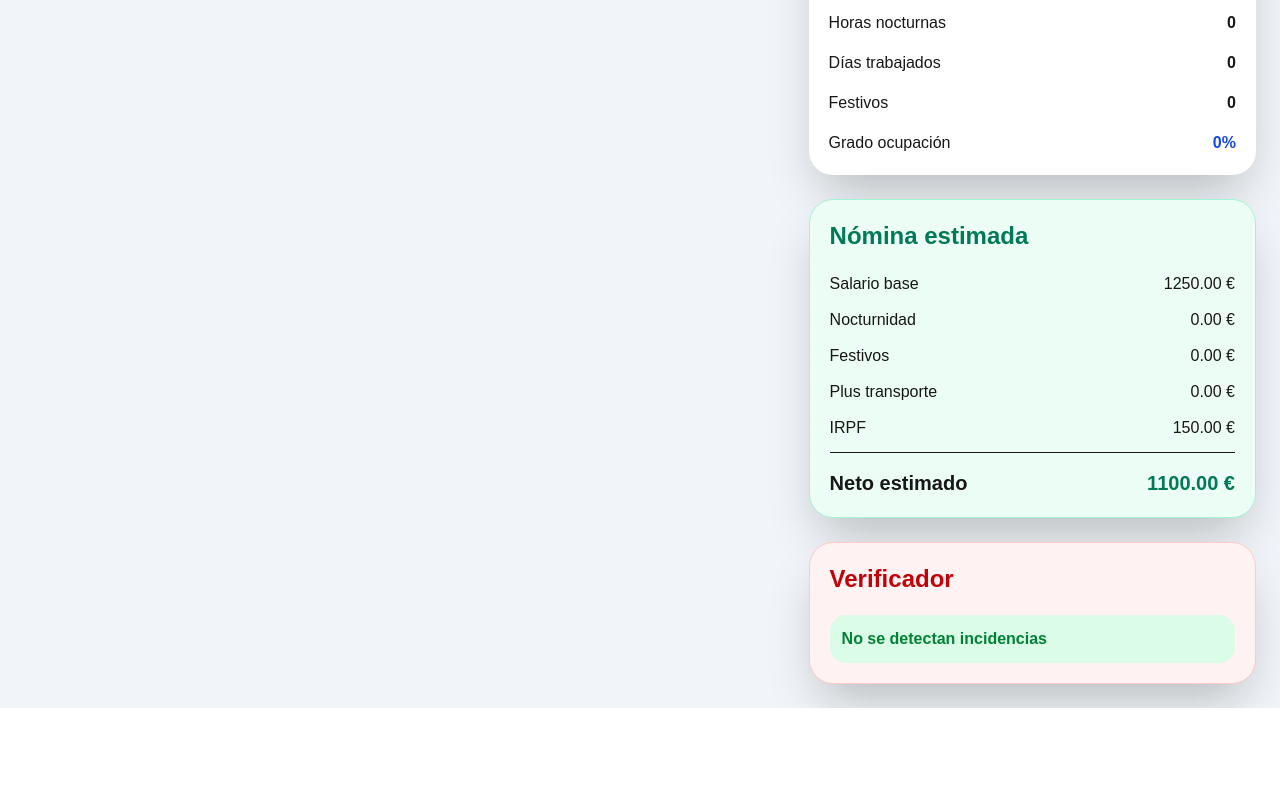
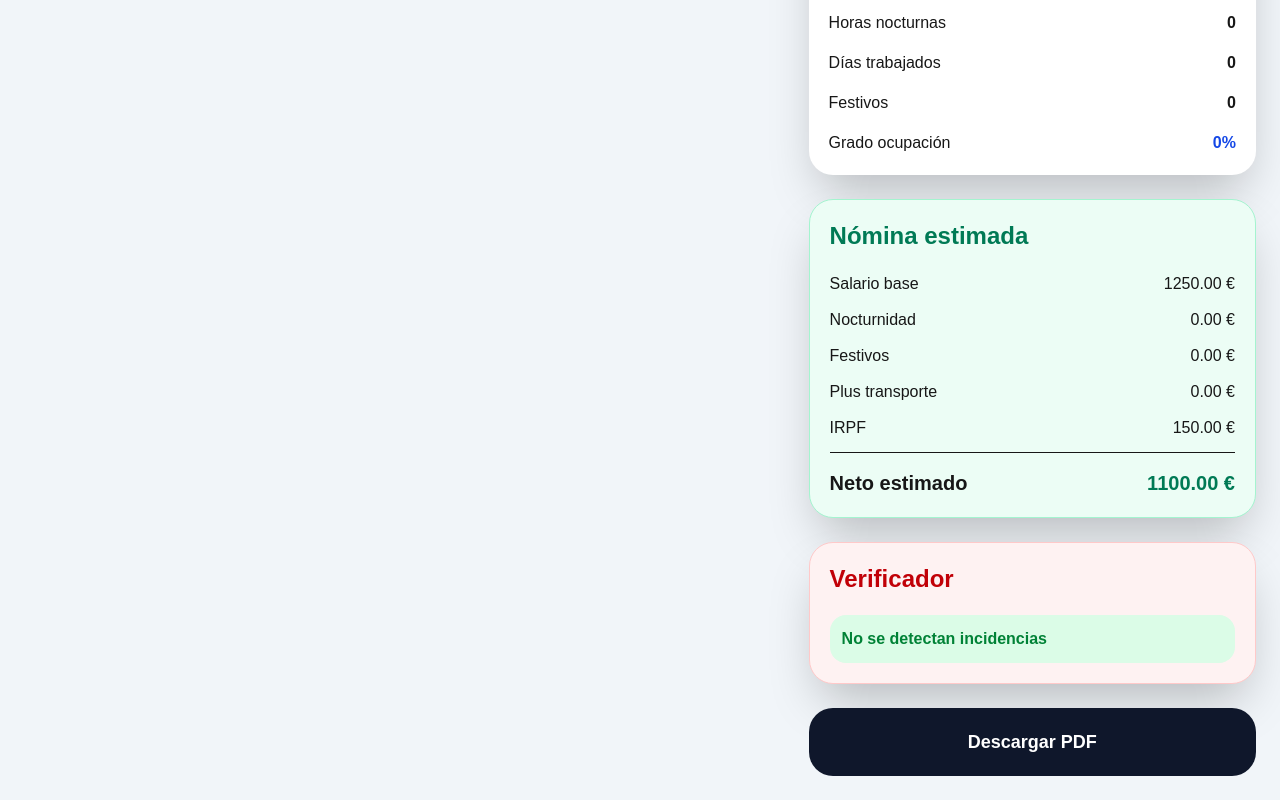
Before and after one commit to joaquinlacarcelgarcia-hash/groundforce-planner, a Next.js app: page / in a window 1280 px wide. Shown: the part 645-1445 px from the top of the page. Before the commit the page ends 1353 px from the top, so only its background shows below. Built offline with nearby package versions, Linux system fonts and the light colour scheme.

Commit message:
nocturnidad convenio real

```diff
--- a/app/page.tsx
+++ b/app/page.tsx
@@ -6,6 +6,7 @@ import Calendario from "@/components/Calendario";
 import Stats from "@/components/Stats";
 import Nomina from "@/components/Nomina";
 import Verificador from "@/components/Verificador";
+import BotonPDF from "@/components/BotonPDF";
 
 import {
   importarExcelGroundforce,
@@ -40,7 +41,8 @@ function calcularNocturnas(
   inicio: string,
   fin: string
 ) {
-  let horas = 0;
+
+  let horasNocturnas = 0;
 
   let actual = Number(
     inicio.split(":")[0]
@@ -50,20 +52,36 @@ function calcularNocturnas(
     fin.split(":")[0]
   );
 
+  let horasTotales = 0;
+
   while (actual !== final) {
 
+    horasTotales++;
+
+    // NOCTURNIDAD CONVENIO
+    // 21:00 -> 08:00
+
     if (
-      actual >= 22 ||
-      actual < 6
+      actual >= 21 ||
+      actual < 8
     ) {
-      horas++;
+      horasNocturnas++;
     }
 
     actual =
       (actual + 1) % 24;
   }
 
-  return horas;
+  // SI HAY 4H O MAS
+  // TODO EL TURNO ES NOCTURNO
+
+  if (
+    horasNocturnas >= 4
+  ) {
+    return horasTotales;
+  }
+
+  return horasNocturnas;
 }
 
 export default function Home() {
@@ -271,7 +289,10 @@ export default function Home() {
   // =====================================
 
   return (
-    <main className="min-h-screen bg-slate-100 p-6">
+    <main
+  id="exportar-pdf"
+  className="min-h-screen bg-slate-100 p-6"
+>
 
       <div className="mx-auto max-w-7xl">
 
@@ -487,7 +508,7 @@ export default function Home() {
             <Verificador
               errores={errores}
             />
-
+<BotonPDF />
           </div>
 
         </div>
--- /dev/null
+++ b/components/BotonPDF.tsx
@@ -0,0 +1,71 @@
+"use client";
+
+import jsPDF from "jspdf";
+import html2canvas from "html2canvas";
+
+export default function BotonPDF() {
+
+  async function descargarPDF() {
+
+    const elemento =
+      document.getElementById(
+        "exportar-pdf"
+      );
+
+    if (!elemento) return;
+
+    const canvas =
+      await html2canvas(
+        elemento,
+        {
+          scale: 2,
+        }
+      );
+
+    const imgData =
+      canvas.toDataURL(
+        "image/png"
+      );
+
+    const pdf =
+      new jsPDF(
+        "p",
+        "mm",
+        "a4"
+      );
+
+    const width =
+      210;
+
+    const height =
+      (canvas.height *
+        width) /
+      canvas.width;
+
+    pdf.addImage(
+      imgData,
+      "PNG",
+      0,
+      0,
+      width,
+      height
+    );
+
+    pdf.save(
+      "groundforce-planner.pdf"
+    );
+  }
+
+  return (
+
+    <button
+      onClick={descargarPDF}
+      className="w-full rounded-3xl bg-slate-900 px-6 py-5 text-lg font-bold text-white transition hover:bg-slate-700"
+    >
+
+      Descargar PDF
+
+    </button>
+
+  );
+}
--- a/package.json
+++ b/package.json
@@ -9,6 +9,8 @@
     "lint": "eslint"
   },
   "dependencies": {
+    "html2canvas": "^1.4.1",
+    "jspdf": "^4.2.1",
     "lucide-react": "^1.16.0",
     "next": "16.2.6",
     "react": "19.2.4",
```
Also changed, not shown: 1 other file (tests, documents, lock files or other folders).
